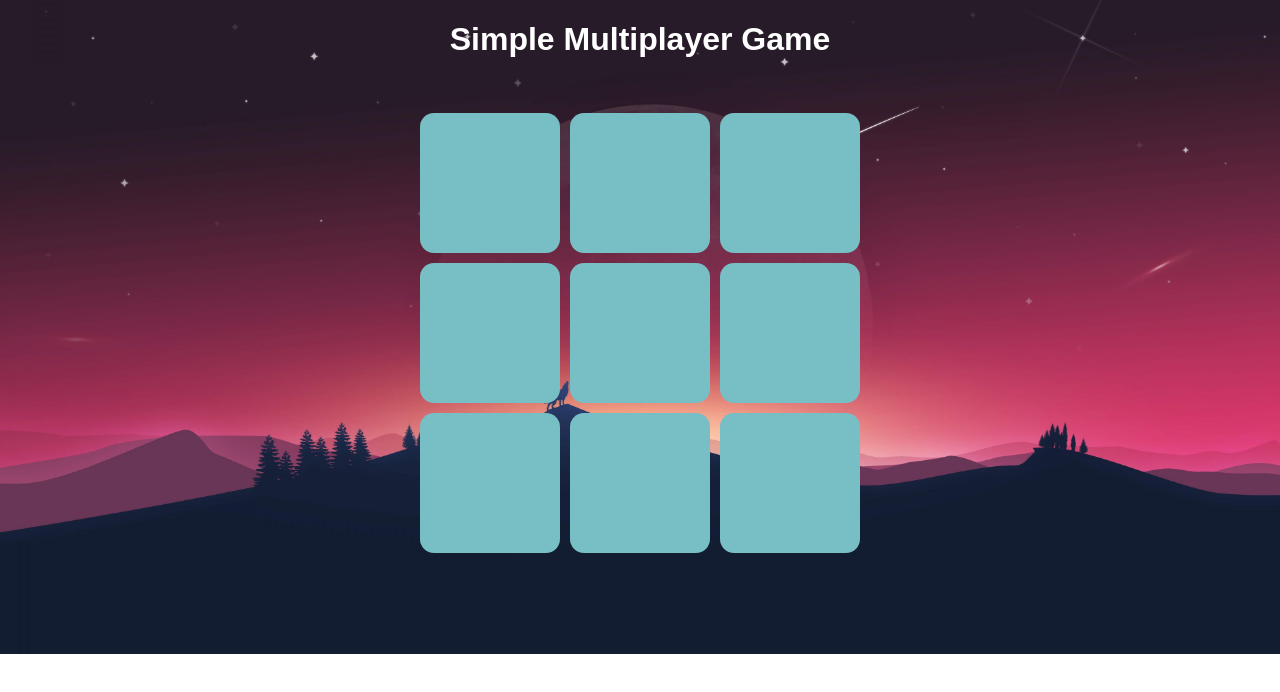
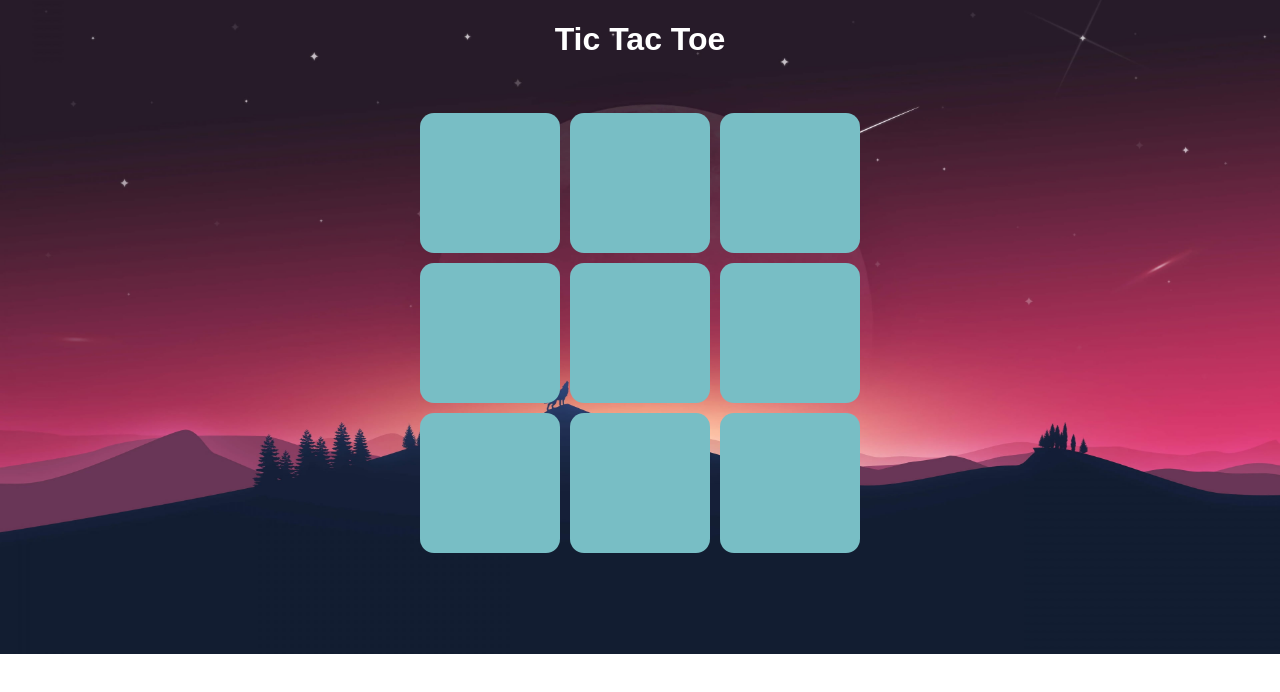
Before and after one commit to ignSparky/ignSparky.github.io, a plain HTML site: page game.html in a window 1280 px wide. Drawn offline with Linux system fonts and the light colour scheme.

Commit message:
Update game.html

```diff
--- a/game.html
+++ b/game.html
@@ -9,7 +9,7 @@
    <link rel="stylesheet" href="stylegame.css">
 </head>
 <body>
-	<center><h1 style="color:#fff;">Simple Multiplayer Game</h1></center>
+	<center><h1 style="color:#fff;">Tic Tac Toe</h1></center>
       <div class="tic-tac-toe">
         <input class="player-1 left first-column top first-row first-diagonal turn-1" id="block1-1-1" type="radio"/>
         <label class="turn-1" for="block1-1-1"></label>
```
